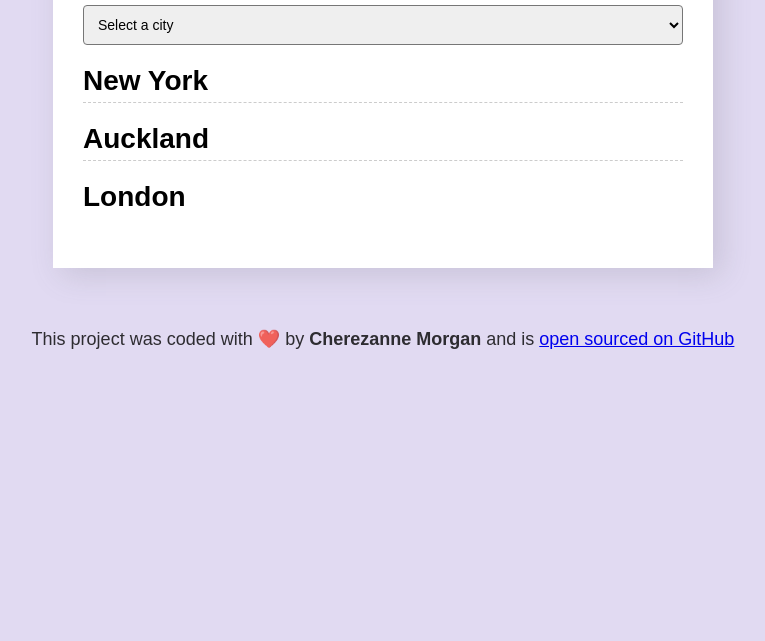
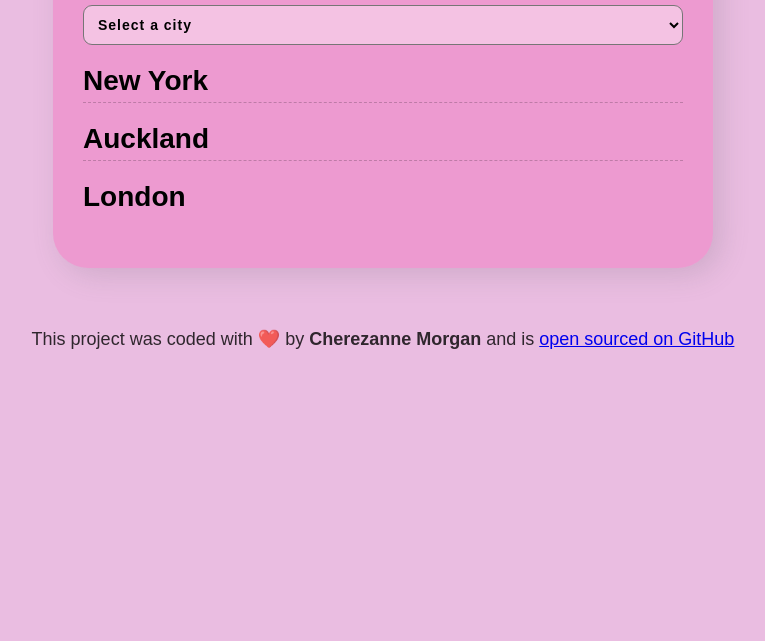
Before and after one commit to Cherezanne/World-clock-project, a plain HTML site: page index.html in a window 1280 px wide. Shown: the part 159-800 px from the top of the page, without its empty margins (257-1022 px from the left). Drawn offline with nearby package versions, Linux system fonts and the light colour scheme; a script that the page names is missing.

Commit message:
changed background color

```diff
--- a/styles.css
+++ b/styles.css
@@ -1,5 +1,5 @@
 body {
-  background-color: #e1daf2;
+  background-color: #eabde1;
   font-family: sans-serif;
 }
 h1 {
@@ -14,19 +14,22 @@ h2 {
 
 select {
   display: block;
+  background-color: #ffffff65;
   width: 600px;
-  border-radius: 4px;
+  border-radius: 9px;
   padding: 10px;
   font-size: 14px;
+  letter-spacing: 1px;
+  font-weight: 600;
 }
 
 .container {
   max-width: 600px;
-  background: white;
+  background: rgba(241, 75, 169, 0.301);
   padding: 30px;
   box-shadow: rgb(100, 100, 111, 0.2) 8px 7px 29px 0px;
   margin: 60px auto;
-  border-radius: 10;
+  border-radius: 35px;
 }
 
 .city {
```
